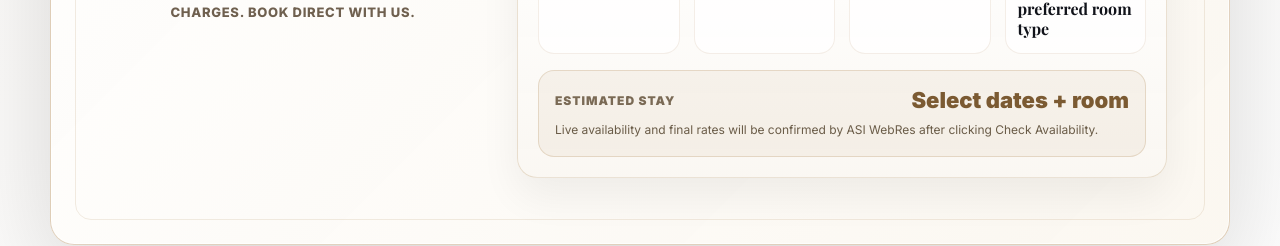
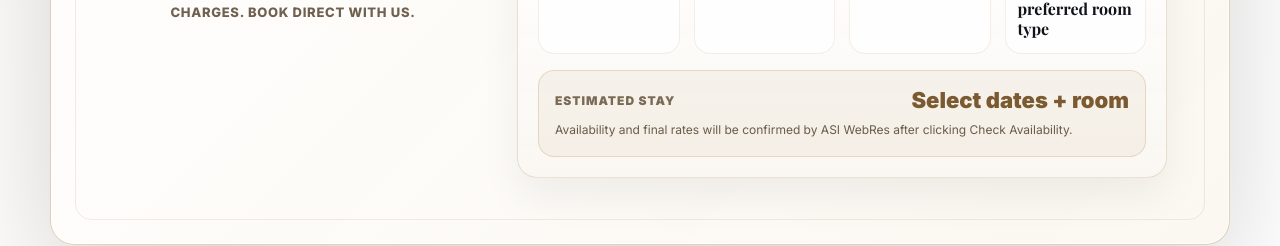
Before and after one commit to meetx00719/dream-inn-website, a React (Vite) app: page / in a window 1280 px wide. Shown: the part 1280-1526 px from the top of the page. Built offline with nearby package versions, Linux system fonts and the light colour scheme; a web font is replaced by a local one.

Commit message:
commitsummit

```diff
--- a/src/App.jsx
+++ b/src/App.jsx
@@ -848,8 +848,8 @@ function BookingPreview({
           {selectedRoom && nights > 0
             ? `${nights} night${
                 nights > 1 ? "s" : ""
-              } • average $${averageNightlyRate}/night • ${pricingType}. Final live rates and availability are confirmed on the reservation page.`
-            : "Live availability and final rates will be confirmed by ASI WebRes after clicking Check Availability."}
+              } • average $${averageNightlyRate}/night +taxes• ${pricingType}. Final live rates and availability are confirmed on the booking page.`
+            : "Availability and final rates will be confirmed by ASI WebRes after clicking Check Availability."}
         </p>
       </div>
     </div>
```
